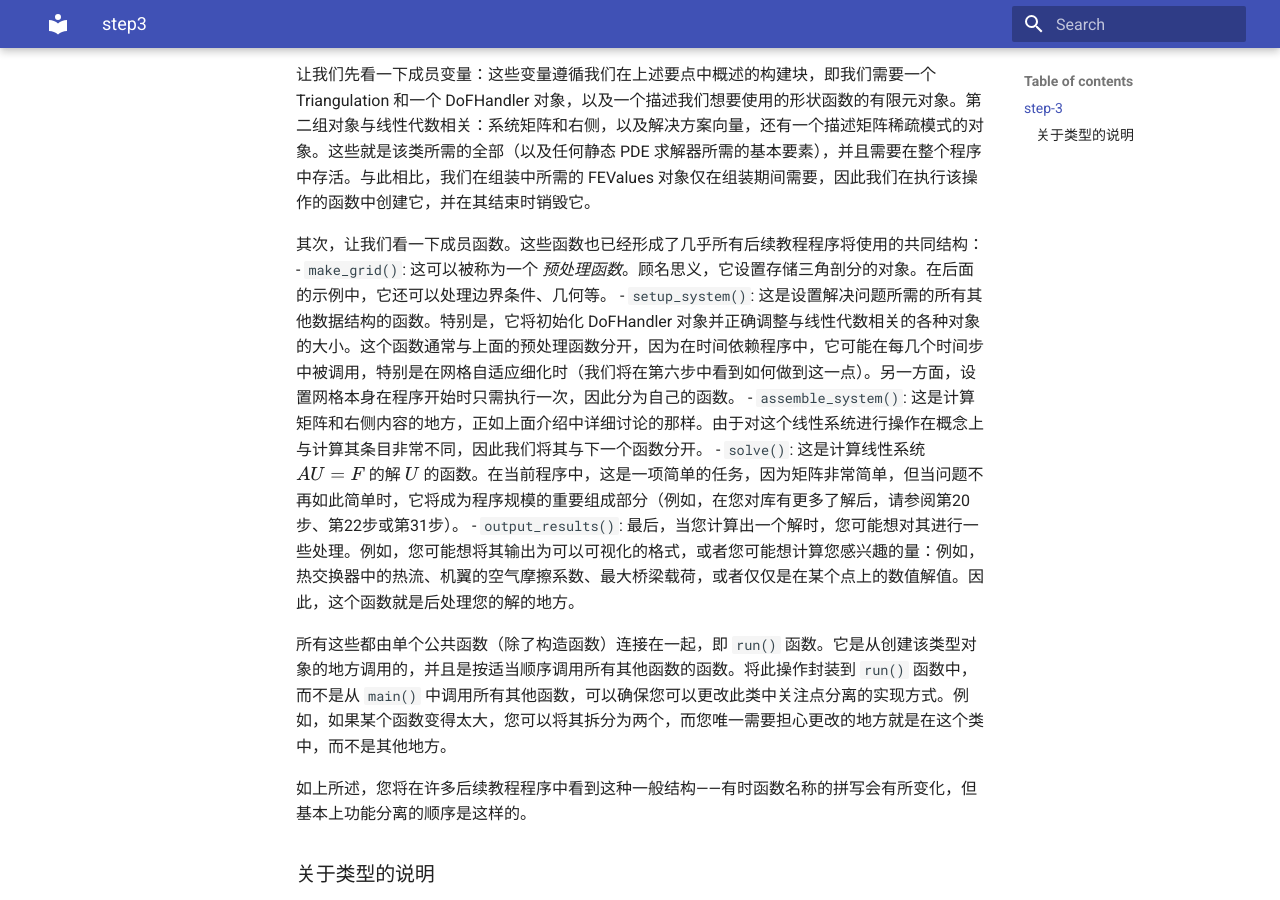
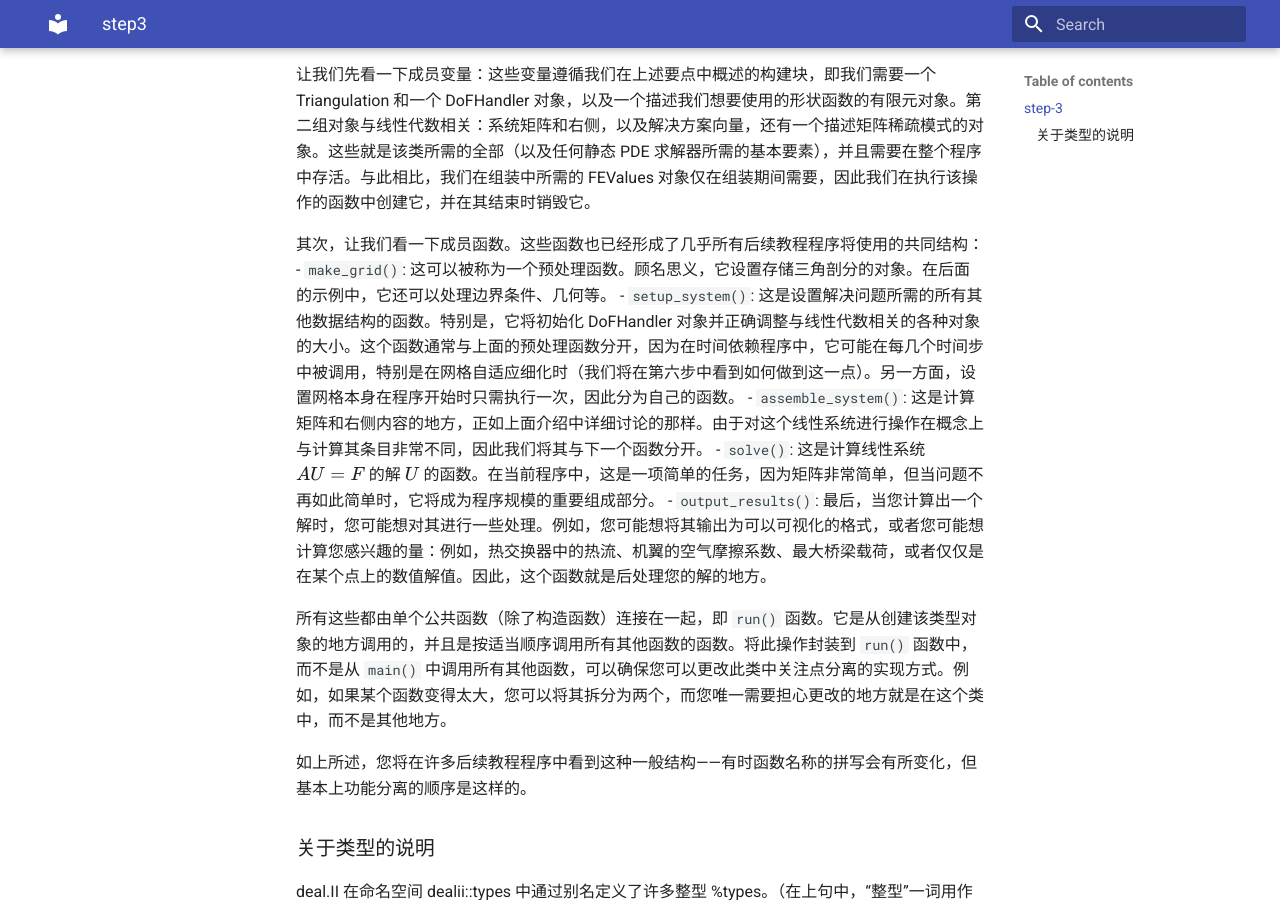
Before and after one commit to ymma98/technotes, an MkDocs documentation site: the page built from docs/FEM/dealii-04_step3.md, in a window 1280 px wide and 900 px high, scrolled down 5250 px. Built offline with MkDocs 1.6.1 and Material for MkDocs 9.7.7, drawn with Linux system fonts in a browser that asks for light colours; formulas are drawn with MathJax 3.

Commit message:
docs/FEM/dealii-04_step3.md updated from https://stackedit.cn/

```diff
--- a/docs/FEM/dealii-04_step3.md
+++ b/docs/FEM/dealii-04_step3.md
@@ -176,10 +176,10 @@ class Step3
 让我们先看一下成员变量：这些变量遵循我们在上述要点中概述的构建块，即我们需要一个 Triangulation 和一个 DoFHandler 对象，以及一个描述我们想要使用的形状函数的有限元对象。第二组对象与线性代数相关：系统矩阵和右侧，以及解决方案向量，还有一个描述矩阵稀疏模式的对象。这些就是该类所需的全部（以及任何静态 PDE 求解器所需的基本要素），并且需要在整个程序中存活。与此相比，我们在组装中所需的 FEValues 对象仅在组装期间需要，因此我们在执行该操作的函数中创建它，并在其结束时销毁它。
 
 其次，让我们看一下成员函数。这些函数也已经形成了几乎所有后续教程程序将使用的共同结构：
-- `make_grid()`: 这可以被称为一个 *预处理函数*。顾名思义，它设置存储三角剖分的对象。在后面的示例中，它还可以处理边界条件、几何等。
+- `make_grid()`: 这可以被称为一个预处理函数。顾名思义，它设置存储三角剖分的对象。在后面的示例中，它还可以处理边界条件、几何等。
 - `setup_system()`: 这是设置解决问题所需的所有其他数据结构的函数。特别是，它将初始化 DoFHandler 对象并正确调整与线性代数相关的各种对象的大小。这个函数通常与上面的预处理函数分开，因为在时间依赖程序中，它可能在每几个时间步中被调用，特别是在网格自适应细化时（我们将在第六步中看到如何做到这一点）。另一方面，设置网格本身在程序开始时只需执行一次，因此分为自己的函数。
 - `assemble_system()`: 这是计算矩阵和右侧内容的地方，正如上面介绍中详细讨论的那样。由于对这个线性系统进行操作在概念上与计算其条目非常不同，因此我们将其与下一个函数分开。
-- `solve()`: 这是计算线性系统 $AU=F$ 的解 $U$ 的函数。在当前程序中，这是一项简单的任务，因为矩阵非常简单，但当问题不再如此简单时，它将成为程序规模的重要组成部分（例如，在您对库有更多了解后，请参阅第20步、第22步或第31步）。
+- `solve()`: 这是计算线性系统 $AU=F$ 的解 $U$ 的函数。在当前程序中，这是一项简单的任务，因为矩阵非常简单，但当问题不再如此简单时，它将成为程序规模的重要组成部分。
 - `output_results()`: 最后，当您计算出一个解时，您可能想对其进行一些处理。例如，您可能想将其输出为可以可视化的格式，或者您可能想计算您感兴趣的量：例如，热交换器中的热流、机翼的空气摩擦系数、最大桥梁载荷，或者仅仅是在某个点上的数值解值。因此，这个函数就是后处理您的解的地方。
 
 所有这些都由单个公共函数（除了构造函数）连接在一起，即 `run()` 函数。它是从创建该类型对象的地方调用的，并且是按适当顺序调用所有其他函数的函数。将此操作封装到 `run()` 函数中，而不是从 `main()` 中调用所有其他函数，可以确保您可以更改此类中关注点分离的实现方式。例如，如果某个函数变得太大，您可以将其拆分为两个，而您唯一需要担心更改的地方就是在这个类中，而不是其他地方。
```
Also changed, not shown: other parts of docs/FEM/dealii-04_step3.md (+3 -3 lines).
